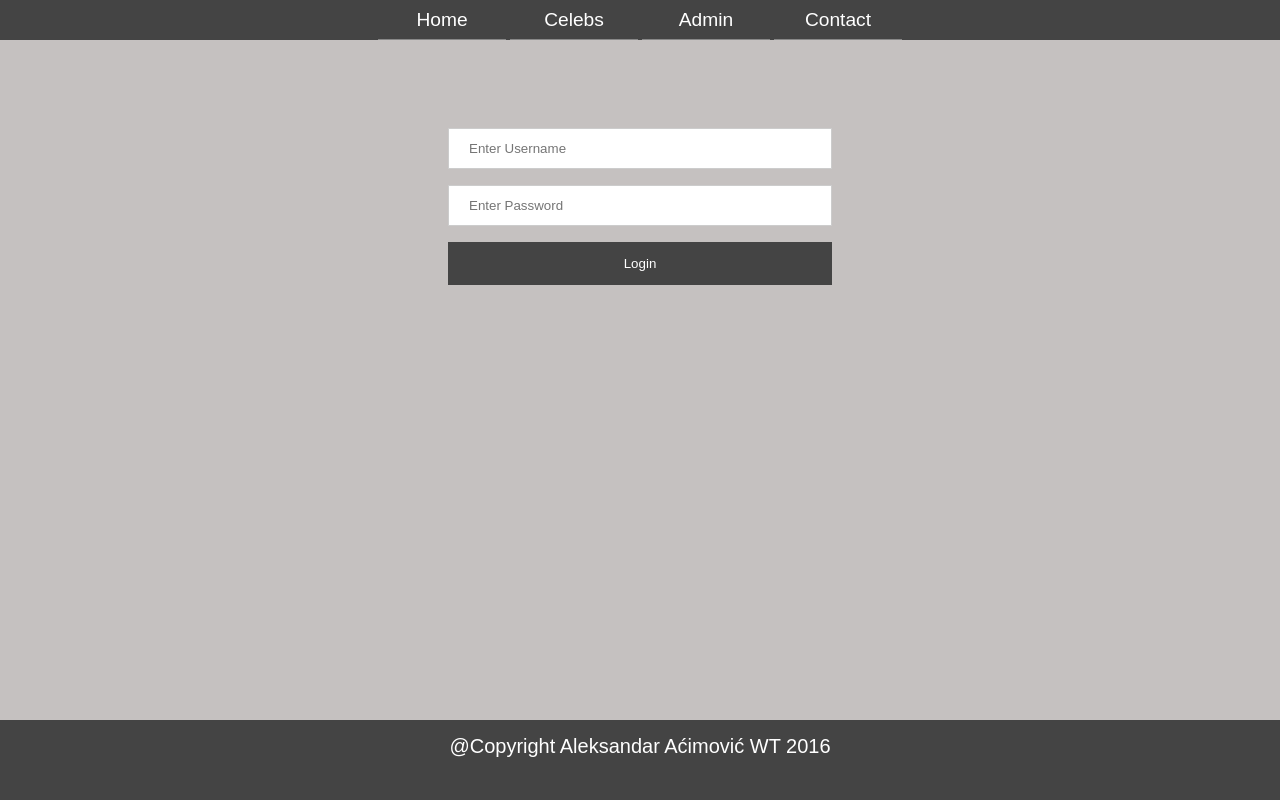
After one commit to acimovicAlek/HallOfFameDB, a PHP site: page /adminlogin.html in a window 1280 px wide. The commit adds this page. Run offline with PHP 8.4, Linux system fonts and the light colour scheme.

Commit message:
Admin login

```diff
--- /dev/null
+++ b/adminlogin.html
@@ -0,0 +1,26 @@
+<html>
+    <head>
+        <meta charset="utf-8">
+        <link rel="stylesheet" type="text/css" href="css/grid.css">
+         <link href="https://fonts.googleapis.com/css?family=Roboto:100,100i,300,300i,400,400i,500,500i,700,700i,900,900i&amp;subset=cyrillic,cyrillic-ext,latin-ext" rel="stylesheet">
+    </head>
+    <body>
+        <div class="nav">
+            <ul>
+                <li><a href="home.html">Home</a></li>
+                <li><a href="#">Celebs</a></li>
+                <li><a href="adminlogin.html">Admin</a></li>
+                <li><a href="#">Contact</a></li>
+            </ul>
+        </div>
+        <div class="login_form">
+            <input type="text" placeholder="Enter Username" name="uname" required>
+            <input type="password" placeholder="Enter Password" name="psw" required>
+
+            <button type="submit">Login</button>
+        </div>
+        <div class = "row footer">
+                @Copyright Aleksandar Aćimović WT 2016
+            </div>
+    </body>
+</html>
--- a/css/grid.css
+++ b/css/grid.css
@@ -8,7 +8,6 @@
         background: #C5C1C0;
         width: 100%;
         margin: 0 auto;
-        font-family: Roboto;
     }
 
     .container{
@@ -251,4 +340,47 @@ width: 10%;
     font-weight: lighter;
     color: white;
     padding: 15px;
+    position: fixed;
+    bottom: 0%;
 }
+
+.login_form form {
+    border: 3px solid #f1f1f1;
+}
+
+.login_form{
+    position: relative;
+    top: 10%;
+    left: 35%;
+    width: 30%;
+}
+
+.login_form input[type=text] {
+    align-self: center;
+    width: 100%;
+    padding: 12px 20px;
+    margin: 8px 0;
+    display: inline-block;
+    border: 1px solid #ccc;
+    box-sizing: border-box;
+}
+
+.login_form  input[type=password]{
+    align-self: center;
+    width: 100%;
+    padding: 12px 20px;
+    margin: 8px 0;
+    display: inline-block;
+    border: 1px solid #ccc;
+    box-sizing: border-box;
+}
+
+.login_form button{
+    background-color: #444;
+    color: white;
+    padding: 14px 20px;
+    margin: 8px 0;
+    border: none;
+    cursor: pointer;
+    width: 100%
+}
--- a/home.html
+++ b/home.html
@@ -7,9 +7,9 @@
     <body>
         <div class="nav">
             <ul>
-                <li><a href="#">Home</a></li>
+                <li><a href="home.html">Home</a></li>
                 <li><a href="#">Celebs</a></li>
-                <li><a href="#">Admin</a></li>
+                <li><a href="adminlogin.html">Admin</a></li>
                 <li><a href="#">Contact</a></li>
             </ul>
         </div>
```
Also changed, not shown: other parts of css/grid.css (+91 -1 lines).
